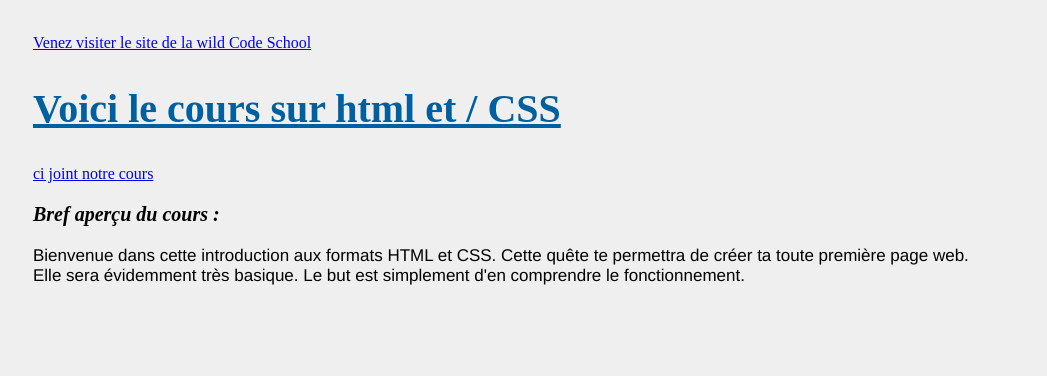
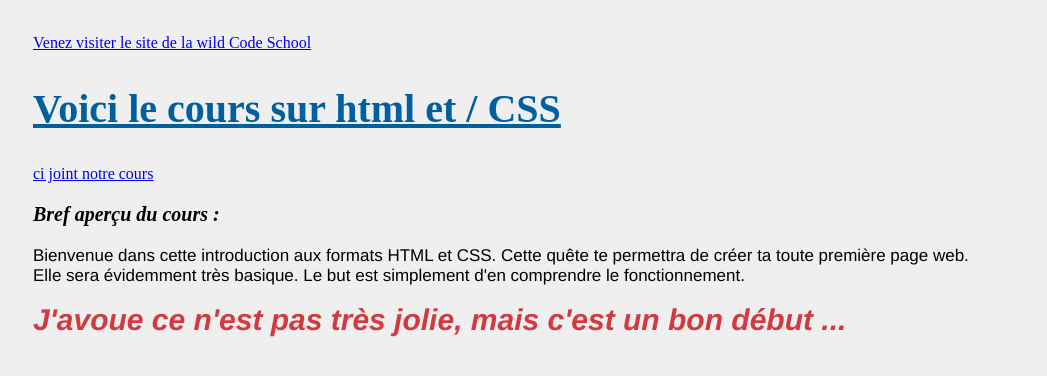
Before and after one commit to datawarrior72/datawarrior72.github.io, a plain HTML site: page index.html in a window 1280 px wide. Shown: the part 392-768 px from the top of the page, without its empty margins (37-1084 px from the left). Drawn offline with Linux system fonts and the light colour scheme.

Commit message:
Add files via upload

```diff
--- a/index.html
+++ b/index.html
@@ -16,5 +16,10 @@
 
 <p> Bienvenue dans cette introduction aux formats HTML et CSS. Cette quête te permettra de créer ta toute première page web. <br>
     Elle sera évidemment très basique. Le but est simplement d'en comprendre le fonctionnement. </p>
+
+
+<xt><i><b>J'avoue ce n'est pas très jolie, mais c'est un bon début ...</b></i></xt>
+
 </body>
+
 </html>
--- a/style.css
+++ b/style.css
@@ -15,12 +15,19 @@ text-align: left;
 color: rgba(0, 0, 0, 0.747)
 font-family: times;
 }
+
 p{
 font-size: 17px;
 text-align: left;
 font-family: Helvetica, sans-serif;
 }
 
+xt{
+font-size: 30px;
+text-align: center;
+color: rgba(202, 0, 10, 0.76);
+font-family: Helvetica, sans-serif;
+}
 body {
 background-color: rgba(17, 17, 17, 0.068);
 margin-top: 70px;
@@ -28,4 +35,3 @@ margin-right: 70px;
 margin-bottom: 70px;
 margin-left: 70px;
 }
-}
```
